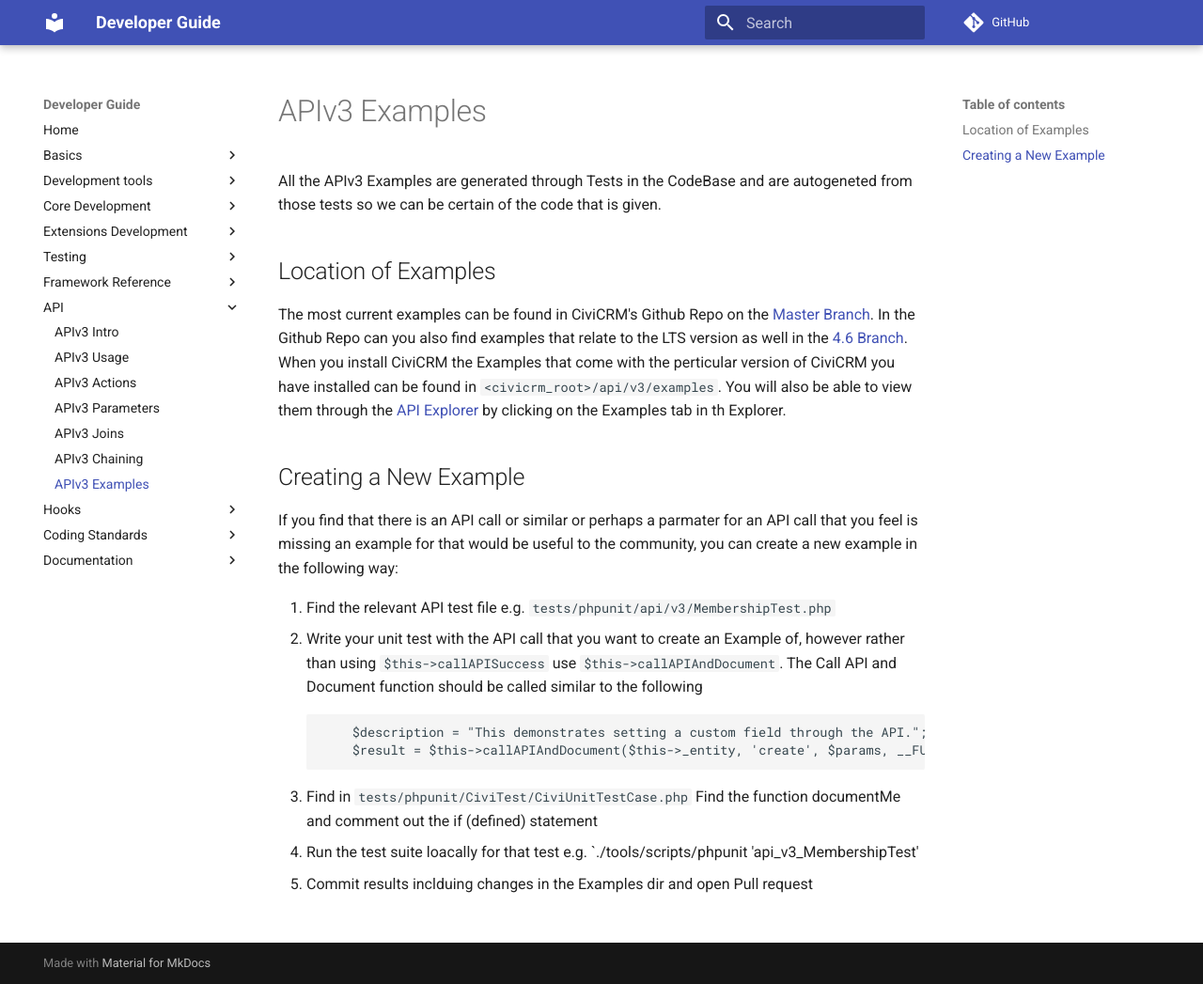
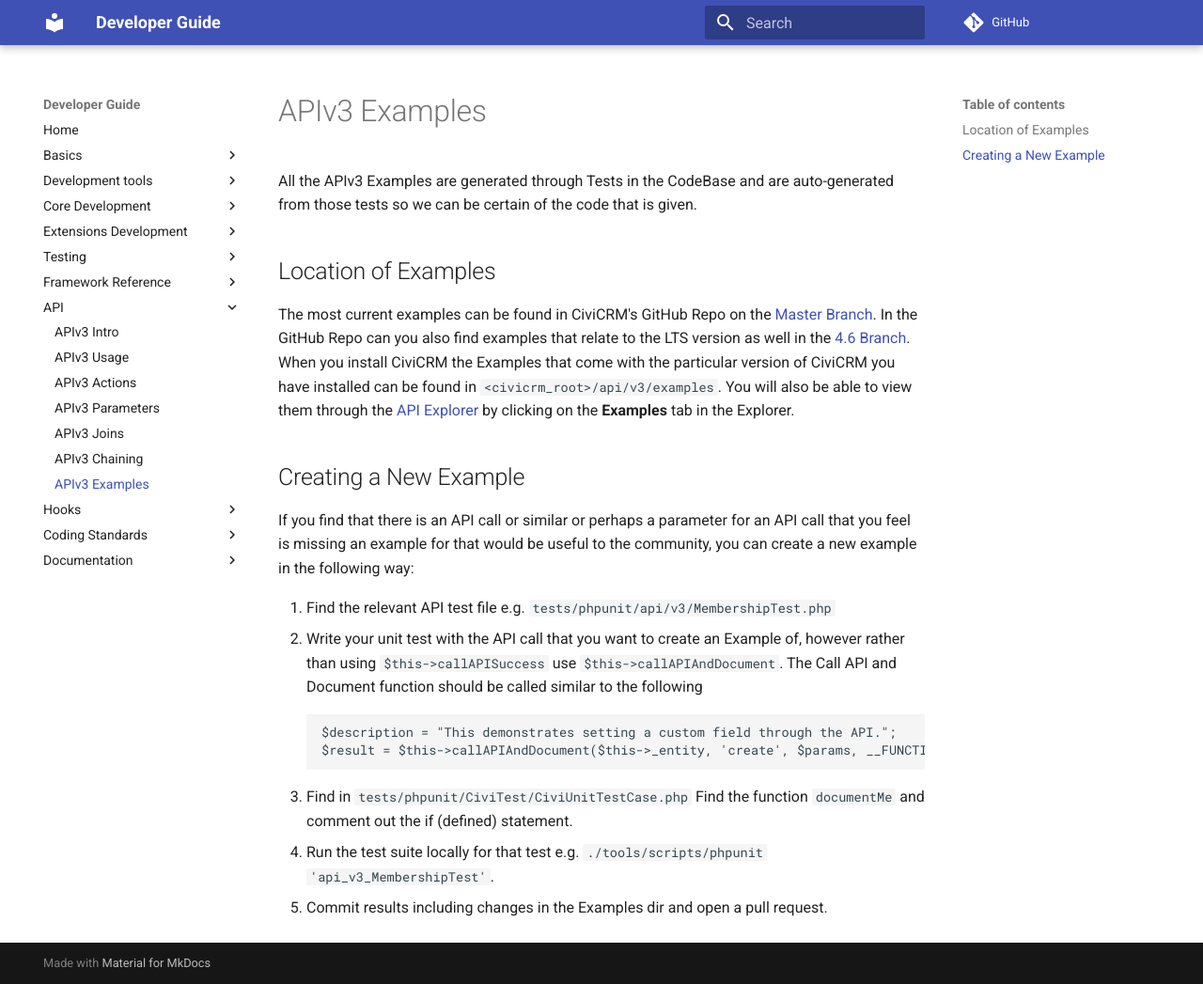
Before and after one commit to civicrm/civicrm-dev-docs, an MkDocs documentation site: the page built from docs/api/examples.md, in a window 1280 px wide and 1047 px high. Shown: the whole window at 94% size. Built offline with MkDocs 1.6.1 and Material for MkDocs 9.7.7, drawn with Linux system fonts in a browser that asks for light colours; comment, search, counter and statistics services are not loaded; old or Windows-style settings are respelled for this version of MkDocs.

Commit message:
Improve markdown formatting

````diff
--- a/docs/api/examples.md
+++ b/docs/api/examples.md
@@ -1,21 +1,23 @@
 # APIv3 Examples
 
-All the APIv3 Examples are generated through Tests in the CodeBase and are autogeneted from those tests so we can be certain of the code that is given.
+All the APIv3 Examples are generated through Tests in the CodeBase and are auto-generated from those tests so we can be certain of the code that is given.
 
 ## Location of Examples
 
-The most current examples can be found in CiviCRM's Github Repo on the [Master Branch](https://github.com/civicrm/civicrm-core/tree/master/api/v3/examples). In the Github Repo can you also find examples that relate to the LTS version as well in the [4.6 Branch](https://github.com/civicrm/civicrm-core/tree/4.6/api/v3/examples). When you install CiviCRM the Examples that come with the perticular version of CiviCRM you have installed can be found in `<civicrm_root>/api/v3/examples`. You will also be able to view them through the [API Explorer](/api/index#api-explorer) by clicking on the Examples tab in th Explorer.
+The most current examples can be found in CiviCRM's GitHub Repo on the [Master Branch](https://github.com/civicrm/civicrm-core/tree/master/api/v3/examples). In the GitHub Repo can you also find examples that relate to the LTS version as well in the [4.6 Branch](https://github.com/civicrm/civicrm-core/tree/4.6/api/v3/examples). When you install CiviCRM the Examples that come with the particular version of CiviCRM you have installed can be found in `<civicrm_root>/api/v3/examples`. You will also be able to view them through the [API Explorer](/api/index.md#api-explorer) by clicking on the **Examples** tab in the Explorer.
 
 ## Creating a New Example
 
-If you find that there is an API call or similar or perhaps a parmater for an API call that you feel is missing an example for that would be useful to the community, you can create a new example in the following way:
+If you find that there is an API call or similar or perhaps a parameter for an API call that you feel is missing an example for that would be useful to the community, you can create a new example in the following way:
 
 1. Find the relevant API test file e.g. `tests/phpunit/api/v3/MembershipTest.php`
 2. Write your unit test with the API call that you want to create an Example of, however rather than using `$this->callAPISuccess` use `$this->callAPIAndDocument`. The Call API and Document function should be called similar to the following
-```php
+
+    ```php
     $description = "This demonstrates setting a custom field through the API.";
     $result = $this->callAPIAndDocument($this->_entity, 'create', $params, __FUNCTION__, __FILE__, $description);
-```
-3. Find in `tests/phpunit/CiviTest/CiviUnitTestCase.php` Find the function documentMe and comment out the if (defined) statement
-4. Run the test suite loacally for that test e.g. `./tools/scripts/phpunit 'api_v3_MembershipTest'
-5. Commit results inclduing changes in the Examples dir and open Pull request
+    ```
+
+3. Find in `tests/phpunit/CiviTest/CiviUnitTestCase.php` Find the function `documentMe` and comment out the if (defined) statement.
+4. Run the test suite locally for that test e.g. `./tools/scripts/phpunit 'api_v3_MembershipTest'`.
+5. Commit results including changes in the Examples dir and open a pull request.
````
